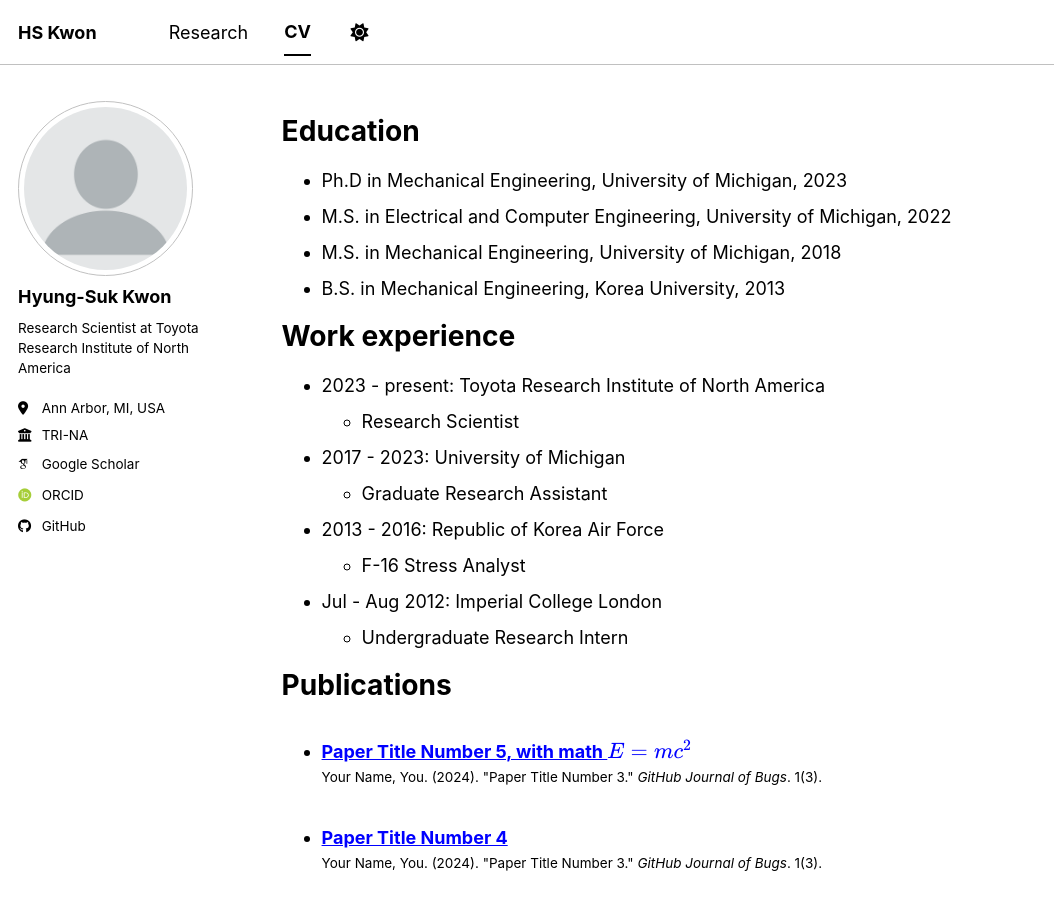
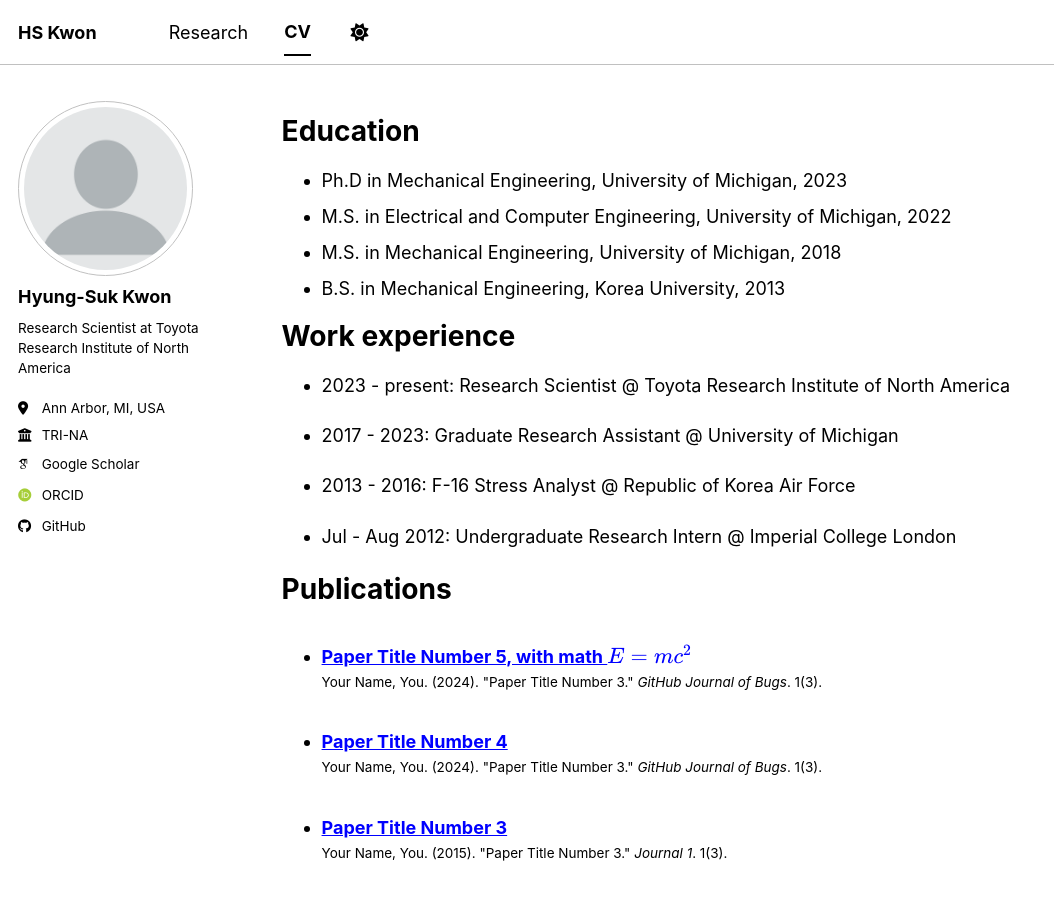
Before and after one commit to Kwon-HyungSuk/kwon-hyungsuk.github.io, a Jekyll site: the page built from _pages/cv.md, in a window 1280 px wide and 900 px high. Shown: the whole window, without its empty margins (0-1054 px from the left). Built offline with Jekyll 4.4.1, drawn with Linux system fonts in a browser that asks for light colours; some web fonts are replaced; a script bundle is joined from its source files by our own code; library files that are not in the unit come from our copies.

Commit message:
Update cv.md

```diff
--- a/_pages/cv.md
+++ b/_pages/cv.md
@@ -18,17 +18,13 @@
 
 Work experience
 ======
-* 2023 - present: Toyota Research Institute of North America
-  * Research Scientist
+* 2023 - present: Research Scientist @ Toyota Research Institute of North America
 
-* 2017 - 2023: University of Michigan
-  * Graduate Research Assistant
+* 2017 - 2023: Graduate Research Assistant @ University of Michigan
 
-* 2013 - 2016: Republic of Korea Air Force
-  * F-16 Stress Analyst
+* 2013 - 2016: F-16 Stress Analyst @ Republic of Korea Air Force
 
-* Jul - Aug 2012: Imperial College London
-  * Undergraduate Research Intern
+* Jul - Aug 2012: Undergraduate Research Intern @ Imperial College London
 
 Publications
 ======
```
